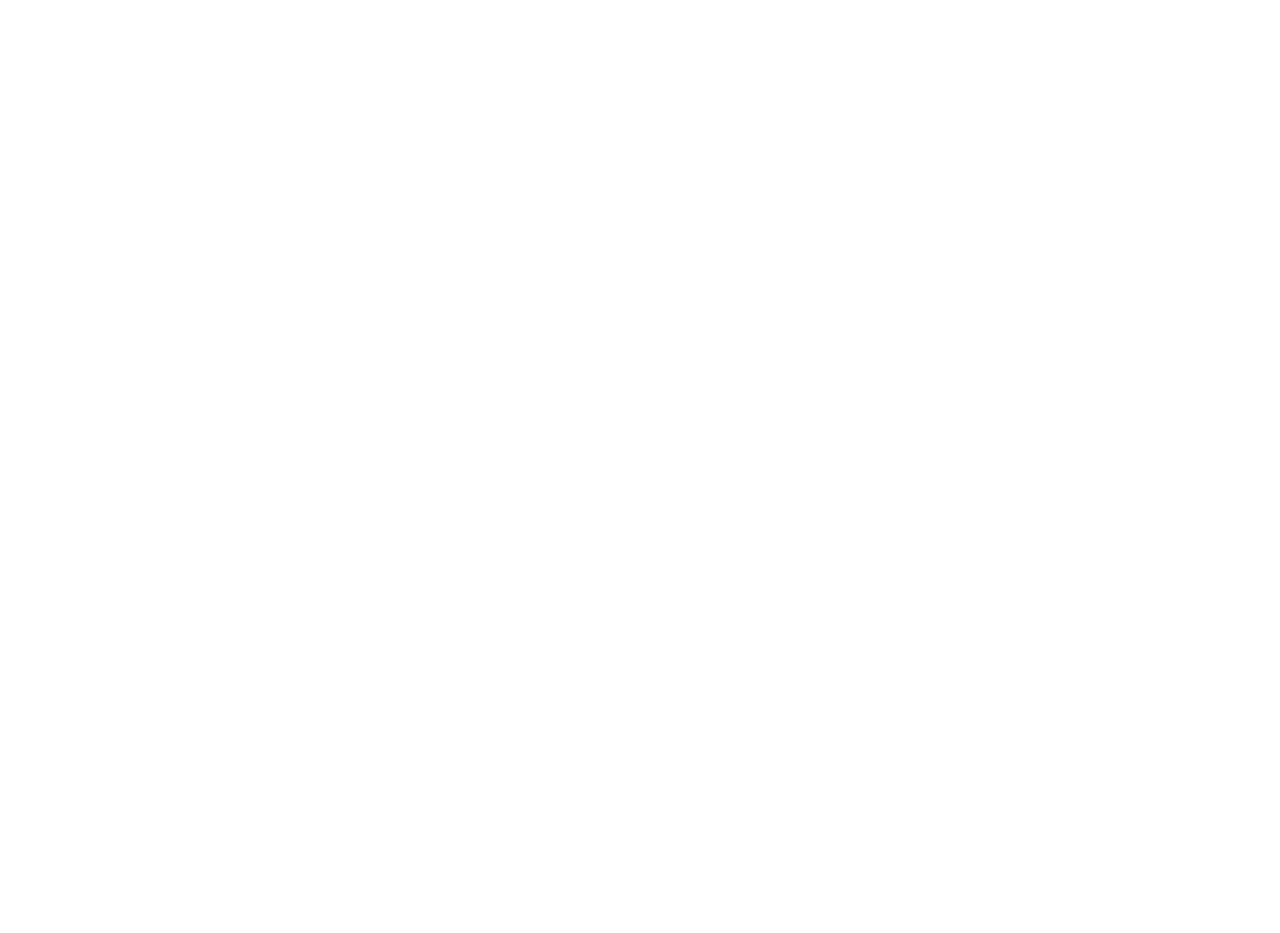
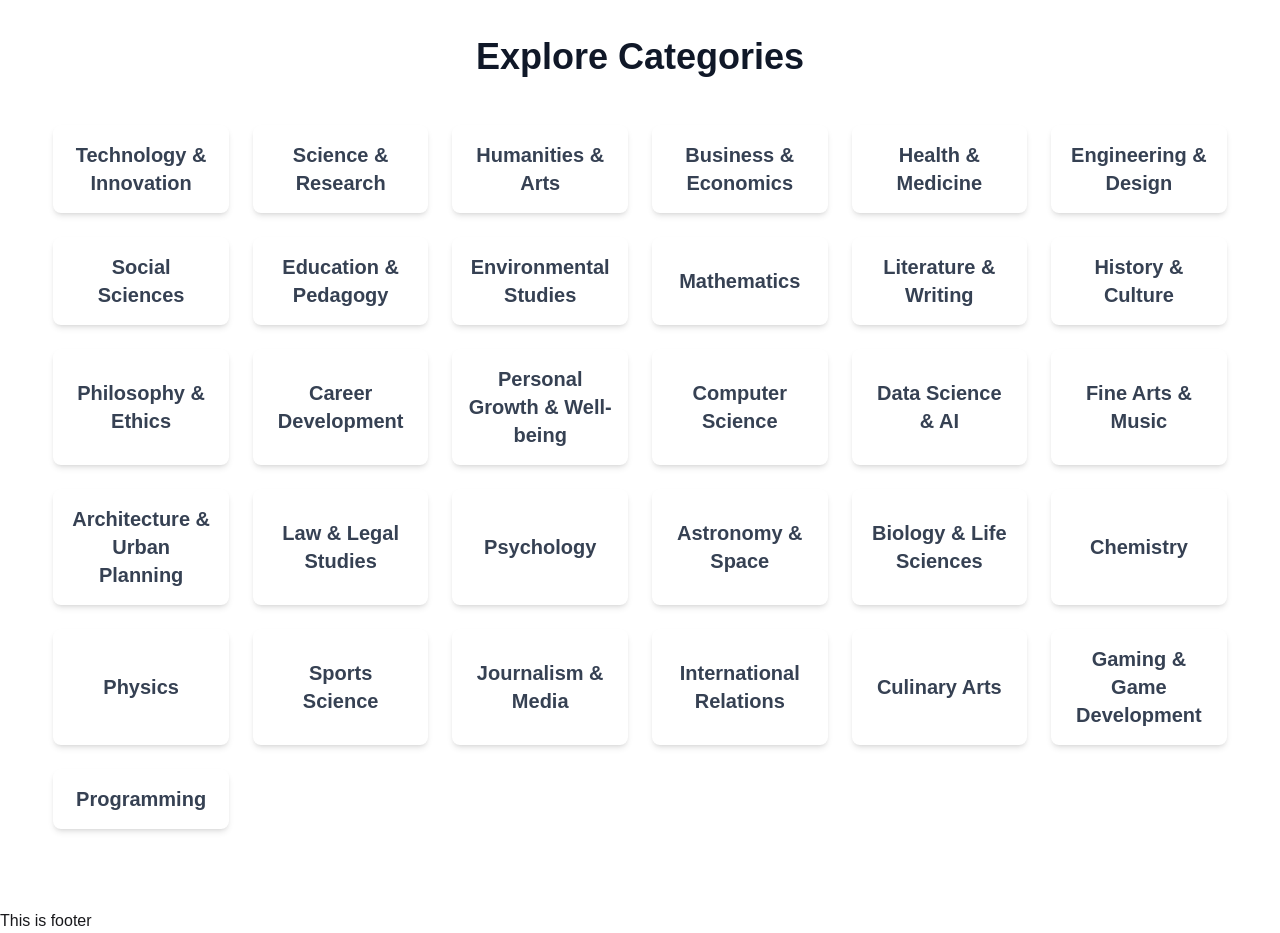
Before and after one commit to Rayhan-Rony/clarity-insight-client, a React (Vite) app: page / in a window 1280 px wide. Shown: the part 907-1840 px from the top of the page. Before the commit the page ends 912 px from the top, so only its background shows below. Built offline with nearby package versions, Linux system fonts and the light colour scheme.

Commit message:
added category section design

```diff
--- /dev/null
+++ b/src/Components/Categories.jsx
@@ -0,0 +1,58 @@
+import React from "react";
+
+const Categories = () => {
+  const categories = [
+    { id: 1, name: "Technology & Innovation" },
+    { id: 2, name: "Science & Research" },
+    { id: 3, name: "Humanities & Arts" },
+    { id: 4, name: "Business & Economics" },
+    { id: 5, name: "Health & Medicine" },
+    { id: 6, name: "Engineering & Design" },
+    { id: 7, name: "Social Sciences" },
+    { id: 8, name: "Education & Pedagogy" },
+    { id: 9, name: "Environmental Studies" },
+    { id: 10, name: "Mathematics" },
+    { id: 11, name: "Literature & Writing" },
+    { id: 12, name: "History & Culture" },
+    { id: 13, name: "Philosophy & Ethics" },
+    { id: 14, name: "Career Development" },
+    { id: 15, name: "Personal Growth & Well-being" },
+    { id: 16, name: "Computer Science" },
+    { id: 17, name: "Data Science & AI" },
+    { id: 18, name: "Fine Arts & Music" },
+    { id: 19, name: "Architecture & Urban Planning" },
+    { id: 20, name: "Law & Legal Studies" },
+    { id: 21, name: "Psychology" },
+    { id: 22, name: "Astronomy & Space" },
+    { id: 23, name: "Biology & Life Sciences" },
+    { id: 24, name: "Chemistry" },
+    { id: 25, name: "Physics" },
+    { id: 26, name: "Sports Science" },
+    { id: 27, name: "Journalism & Media" },
+    { id: 28, name: "International Relations" },
+    { id: 29, name: "Culinary Arts" },
+    { id: 30, name: "Gaming & Game Development" },
+    { id: 31, name: "Programming" },
+  ];
+  return (
+    <section className="md:py-20 py-10 ">
+      <section className="w-11/12 mx-auto ">
+        <h1 className="md:text-4xl text-2xl font-bold text-center text-gray-900 md:mb-12 mb-6">
+          Explore Categories
+        </h1>
+        <div className="grid grid-cols-2 sm:grid-cols-3 md:grid-cols-4 lg:grid-cols-5 xl:grid-cols-6 gap-6">
+          {categories.map((category) => (
+            <button
+              key={category.id}
+              className="flex items-center justify-center p-4 bg-white  rounded-lg shadow-md hover:shadow-lg hover:bg-blue-50 transition-all duration-200  text-gray-700 font-semibold text-center text-lg md:text-xl transform hover:-translate-y-1 hover:cursor-pointer"
+            >
+              {category.name}
+            </button>
+          ))}
+        </div>
+      </section>
+    </section>
+  );
+};
+
+export default Categories;
--- a/src/Pages/Home.jsx
+++ b/src/Pages/Home.jsx
@@ -1,11 +1,12 @@
 import React from "react";
 import Banner from "../Components/Banner";
+import Categories from "../Components/Categories";
 
 const Home = () => {
   return (
     <div>
       <Banner></Banner>
-      <h1>This is Home</h1>
+      <Categories></Categories>
     </div>
   );
 };
```
